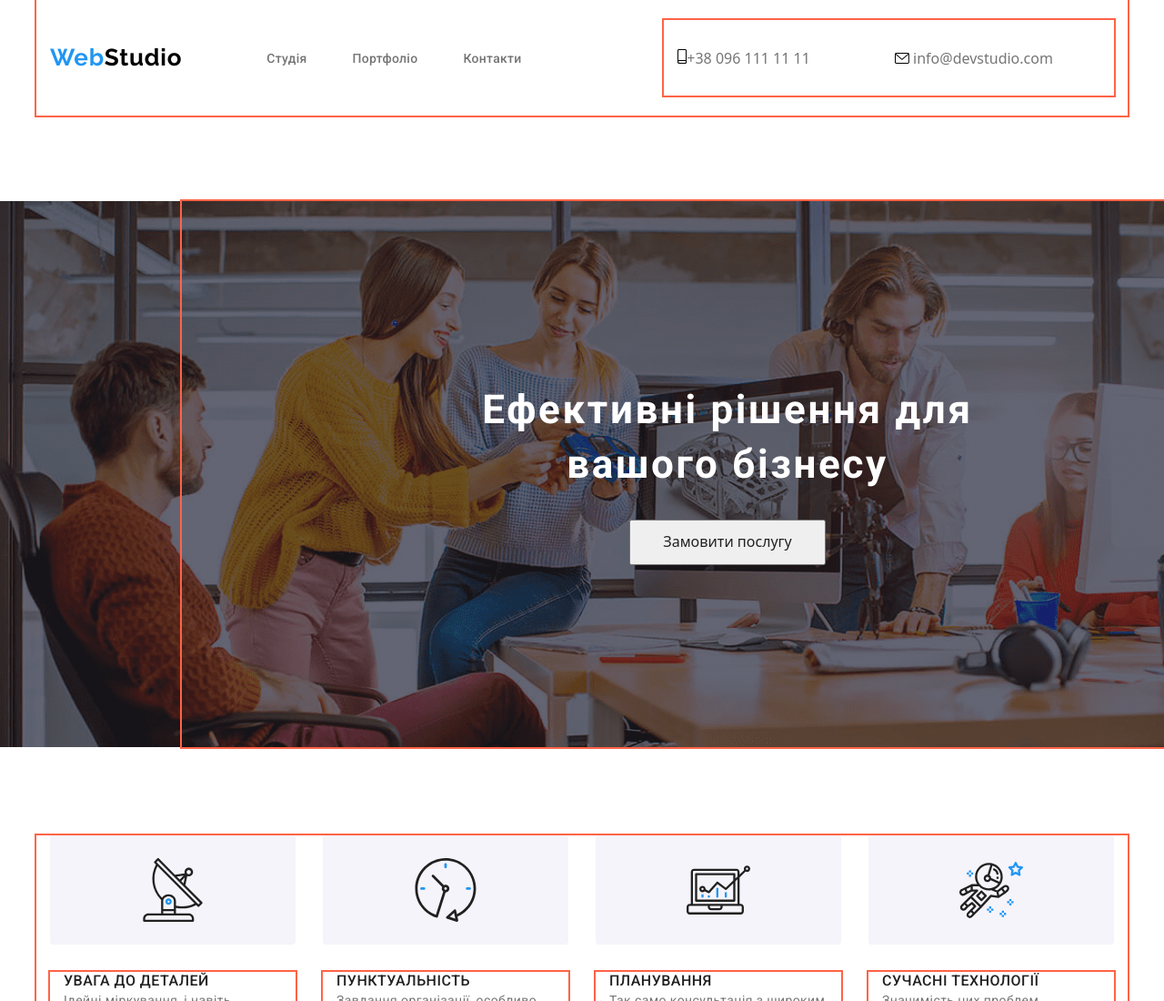
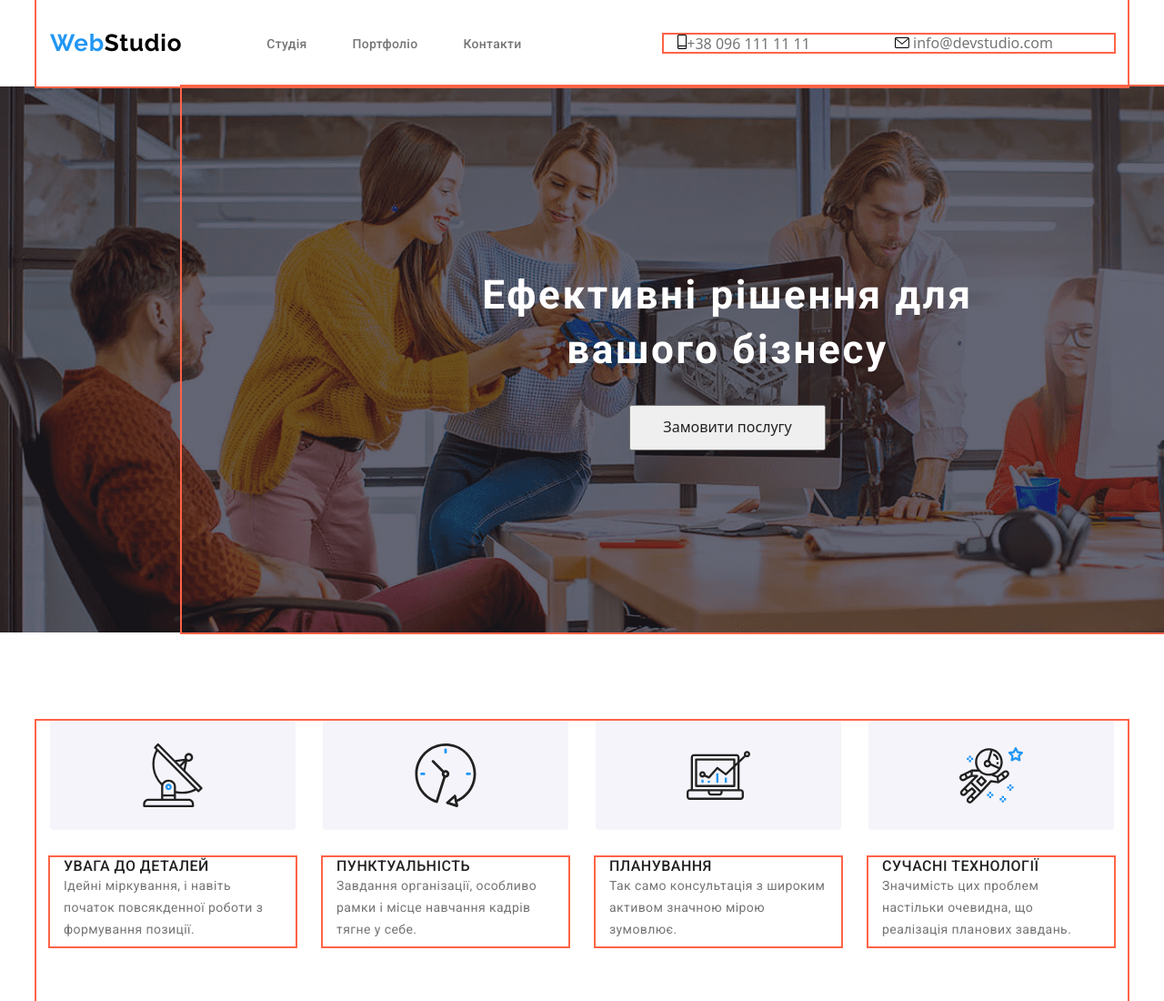
Before and after one commit to Ira88/goit-markup-hw-04, a plain HTML site: page index.html in a window 1280 px wide. Shown: the top 1100 px of the page at 91% size. Drawn offline with nearby package versions, Linux system fonts and the light colour scheme.

Commit message:
paddig header

```diff
--- a/css/style.css
+++ b/css/style.css
@@ -75,11 +75,9 @@
     font-size: 12px;
     line-height:  1,3;
     letter-spacing: 0.9em;
-
     background: #2196F3;
     cursor: pointer;
     color:  var(--primary-text-color);
-
     width: 1200px;
     padding: 15px;
     margin-left: auto;
@@ -89,7 +87,7 @@
 /* Заголовок */
 
 .header{
-  padding-bottom: 94px;
+
   display: flex;
   align-items: center;
   column-gap: 50px;
@@ -123,8 +121,7 @@
 }
 .header .link-current{
 display: block;
-padding-top: 32px;
-padding-bottom: 31px;
+
 }
 
 .accent{
@@ -187,7 +184,6 @@ color: #212121;
   header.flex-container {
     column-gap: 93px;
   }
-
 
 .header .header-link{
   display: block;
@@ -270,8 +266,6 @@ text-align: center;
 margin: auto;
 margin-bottom: 30px;
 }
-
-
 .hero-btn{
 font-size: 16px;
 letter-spacing: 0.06em;
@@ -304,7 +298,6 @@ height: 50px;
     color:  var(--primary-text-color);
   padding-bottom: 94px;
   padding: 86px 26px;
-
   }
   .port-list{
     display: flex;
```
